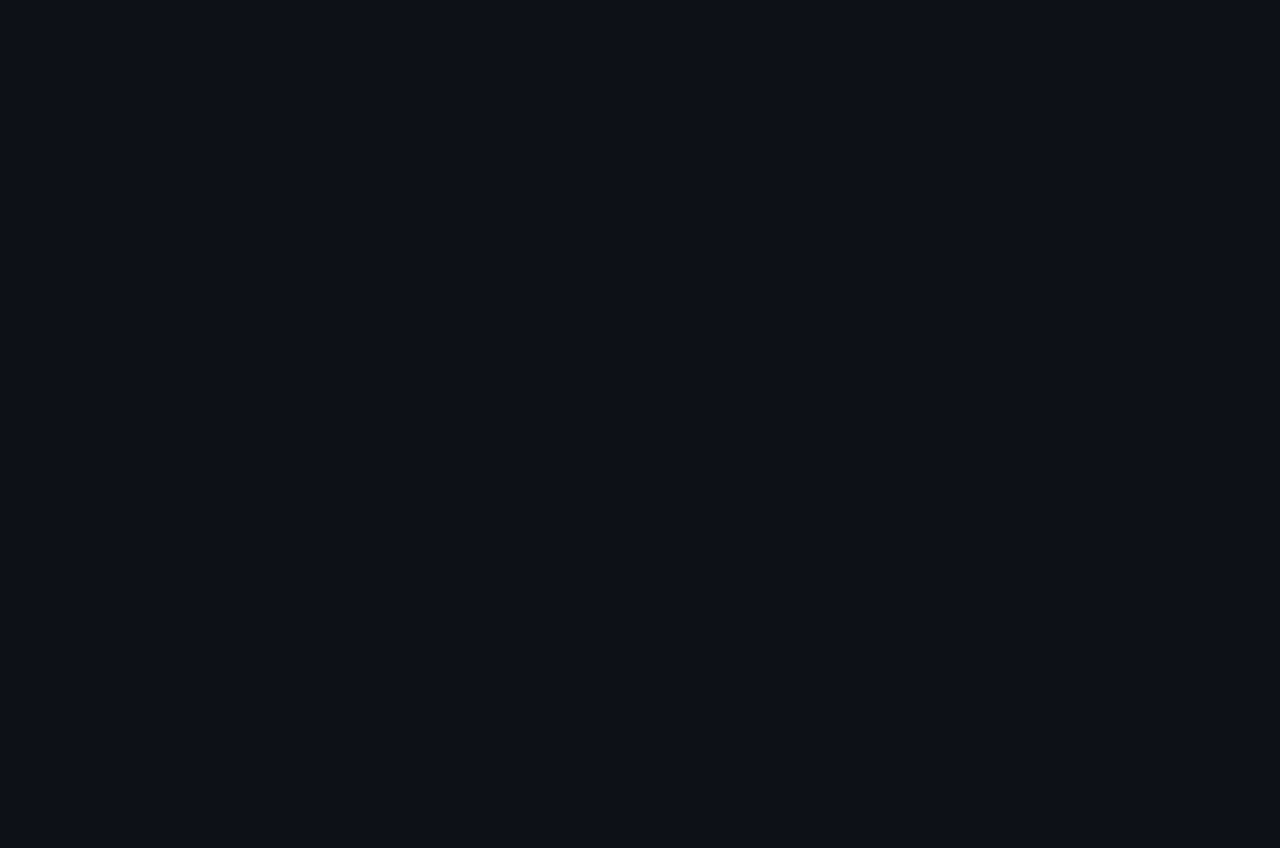
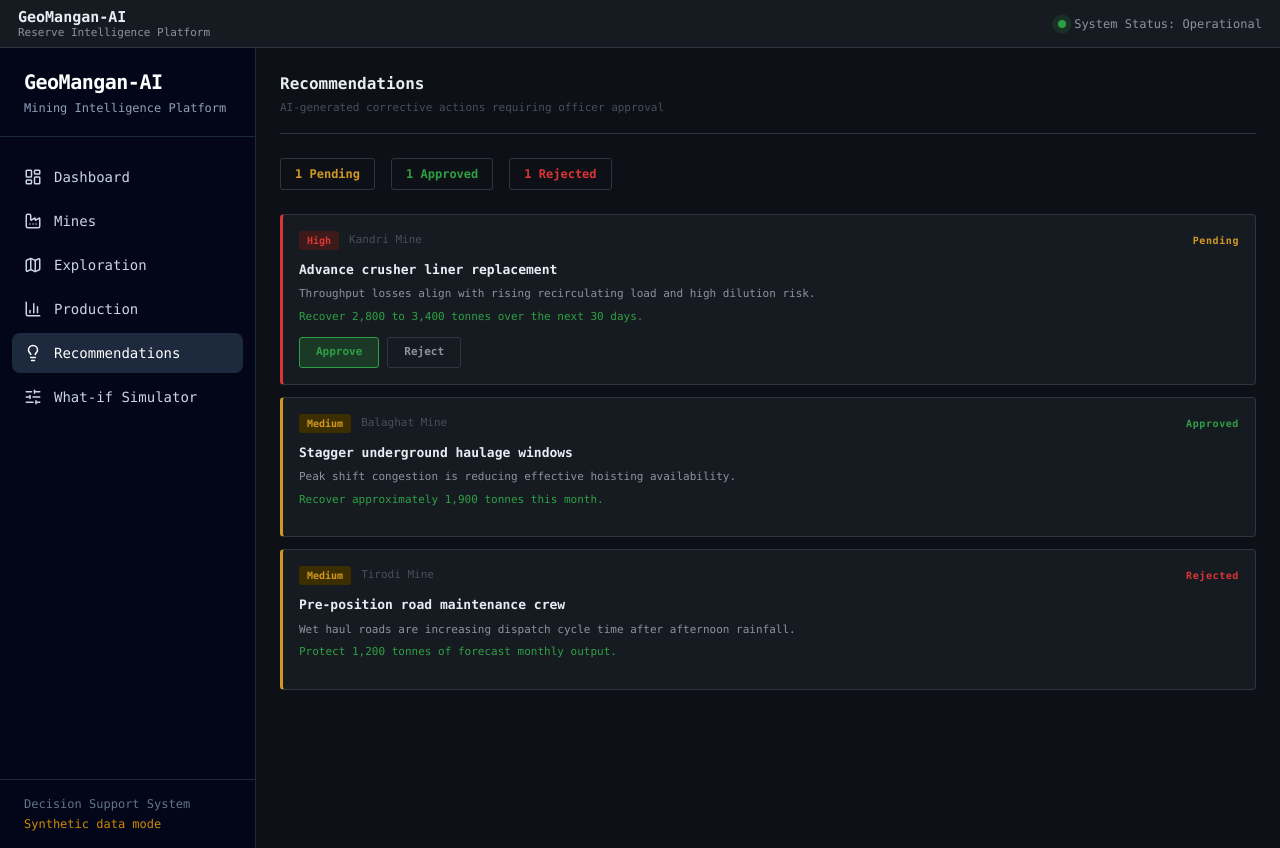
Before and after one commit to sahariya-divyansh/GeoMangan-AI, a React (Vite) app in the folder frontend/: page /recommendations in a window 1280 px wide. Before the commit this address had no page. Before the commit the page ends 800 px from the top, so only its background shows below. Built offline with nearby package versions, Linux system fonts and the light colour scheme.

Commit message:
added recommendations file

```diff
--- a/frontend/src/App.tsx
+++ b/frontend/src/App.tsx
@@ -4,6 +4,7 @@ import Dashboard from './pages/Dashboard'
 import Mines from './pages/Mines'
 import Exploration from './pages/Exploration'
 import Production from './pages/Production'
+import Recommendations from './pages/Recommendations'
 
 export default function App() {
   return (
@@ -14,6 +15,7 @@ export default function App() {
         <Route path="mines"       element={<Mines />} />
         <Route path="exploration" element={<Exploration />} />
         <Route path="production" element={<Production />} />
+        <Route path="recommendations" element={<Recommendations />} />
       </Route>
     </Routes>
   )
--- /dev/null
+++ b/frontend/src/pages/Recommendations.css
@@ -0,0 +1,55 @@
+.page { display: flex; flex-direction: column; gap: 24px; }
+
+.page-header { border-bottom: 1px solid var(--border); padding-bottom: 16px; }
+
+.page-title { font-size: 16px; font-weight: 600; color: var(--text-primary); }
+
+.page-desc { font-size: 11px; color: var(--text-muted); margin-top: 4px; }
+
+.summary-bar { display: flex; gap: 16px; }
+
+.summary-item { font-size: 12px; font-weight: 600; padding: 6px 14px; border-radius: 3px; border: 1px solid var(--border); }
+
+.summary-item.pending  { color: var(--accent-warn); }
+.summary-item.approved { color: var(--accent); }
+.summary-item.rejected { color: var(--accent-danger); }
+
+.rec-list { display: flex; flex-direction: column; gap: 12px; }
+
+.rec-card {
+  background: var(--bg-panel);
+  border: 1px solid var(--border);
+  border-left: 3px solid var(--border);
+  border-radius: 4px;
+  padding: 16px;
+}
+
+.rec-card--high   { border-left-color: var(--accent-danger); }
+.rec-card--medium { border-left-color: var(--accent-warn); }
+.rec-card--low    { border-left-color: var(--accent); }
+
+.rec-top { display: flex; align-items: center; gap: 10px; margin-bottom: 10px; }
+
+.rec-mine { font-size: 11px; color: var(--text-muted); }
+
+.rec-status { margin-left: auto; font-size: 10px; font-weight: 600; letter-spacing: 0.06em; }
+
+.status--pending  { color: var(--accent-warn); }
+.status--approved { color: var(--accent); }
+.status--rejected { color: var(--accent-danger); }
+
+.rec-title  { font-size: 13px; font-weight: 600; color: var(--text-primary); margin-bottom: 6px; }
+.rec-reason { font-size: 11px; color: var(--text-secondary); margin-bottom: 6px; line-height: 1.6; }
+.rec-recovery { font-size: 11px; color: var(--accent); margin-bottom: 12px; }
+
+.rec-actions { display: flex; gap: 8px; }
+
+.btn { padding: 6px 16px; border-radius: 3px; border: 1px solid; font-size: 11px; font-weight: 600; cursor: pointer; }
+
+.btn--approve { background: var(--accent-dim); border-color: var(--accent); color: var(--accent); }
+.btn--reject  { background: transparent; border-color: var(--border); color: var(--text-secondary); }
+
+.badge { display: inline-block; padding: 2px 8px; border-radius: 3px; font-size: 10px; font-weight: 600; }
+.badge--high   { background: #3d1a1a; color: var(--accent-danger); }
+.badge--medium { background: #3d2e00; color: var(--accent-warn); }
+.badge--low    { background: var(--accent-dim); color: var(--accent); }
--- /dev/null
+++ b/frontend/src/pages/Recommendations.tsx
@@ -0,0 +1,56 @@
+import { useState } from 'react'
+import { recommendations as initialRecs } from '../data/synthetic'
+import type { Recommendation } from '../types'
+import './Recommendations.css'
+
+export default function Recommendations() {
+  const [recs, setRecs] = useState<Recommendation[]>(initialRecs)
+
+  const pending  = recs.filter(r => r.status === 'Pending').length
+  const approved = recs.filter(r => r.status === 'Approved').length
+  const rejected = recs.filter(r => r.status === 'Rejected').length
+
+  function decide(id: string, decision: 'Approved' | 'Rejected') {
+    setRecs(prev => prev.map(r => r.id === id ? { ...r, status: decision } : r))
+  }
+
+  return (
+    <div className="page">
+      <div className="page-header">
+        <h1 className="page-title">Recommendations</h1>
+        <p className="page-desc">AI-generated corrective actions requiring officer approval</p>
+      </div>
+
+      <div className="summary-bar">
+        <span className="summary-item pending">{pending} Pending</span>
+        <span className="summary-item approved">{approved} Approved</span>
+        <span className="summary-item rejected">{rejected} Rejected</span>
+      </div>
+
+      <div className="rec-list">
+        {recs.map(r => (
+          <div key={r.id} className={`rec-card rec-card--${r.severity.toLowerCase()}`}>
+            <div className="rec-top">
+              <span className={`badge badge--${r.severity.toLowerCase()}`}>{r.severity}</span>
+              <span className="rec-mine">{r.mine}</span>
+              <span className={`rec-status status--${r.status.toLowerCase()}`}>{r.status}</span>
+            </div>
+            <p className="rec-title">{r.title}</p>
+            <p className="rec-reason">{r.reason}</p>
+            <p className="rec-recovery">{r.recovery}</p>
+            {r.status === 'Pending' && (
+              <div className="rec-actions">
+                <button className="btn btn--approve" onClick={() => decide(r.id, 'Approved')}>
+                  Approve
+                </button>
+                <button className="btn btn--reject" onClick={() => decide(r.id, 'Rejected')}>
+                  Reject
+                </button>
+              </div>
+            )}
+          </div>
+        ))}
+      </div>
+    </div>
+  )
+}
```
